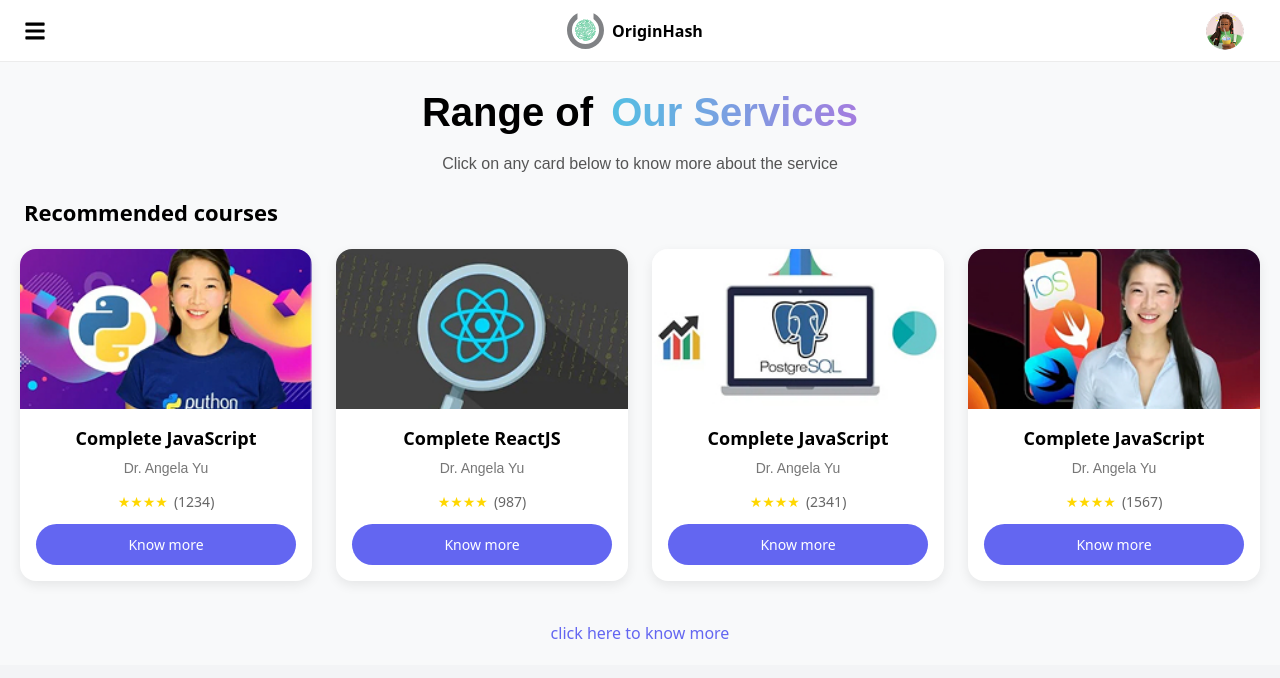
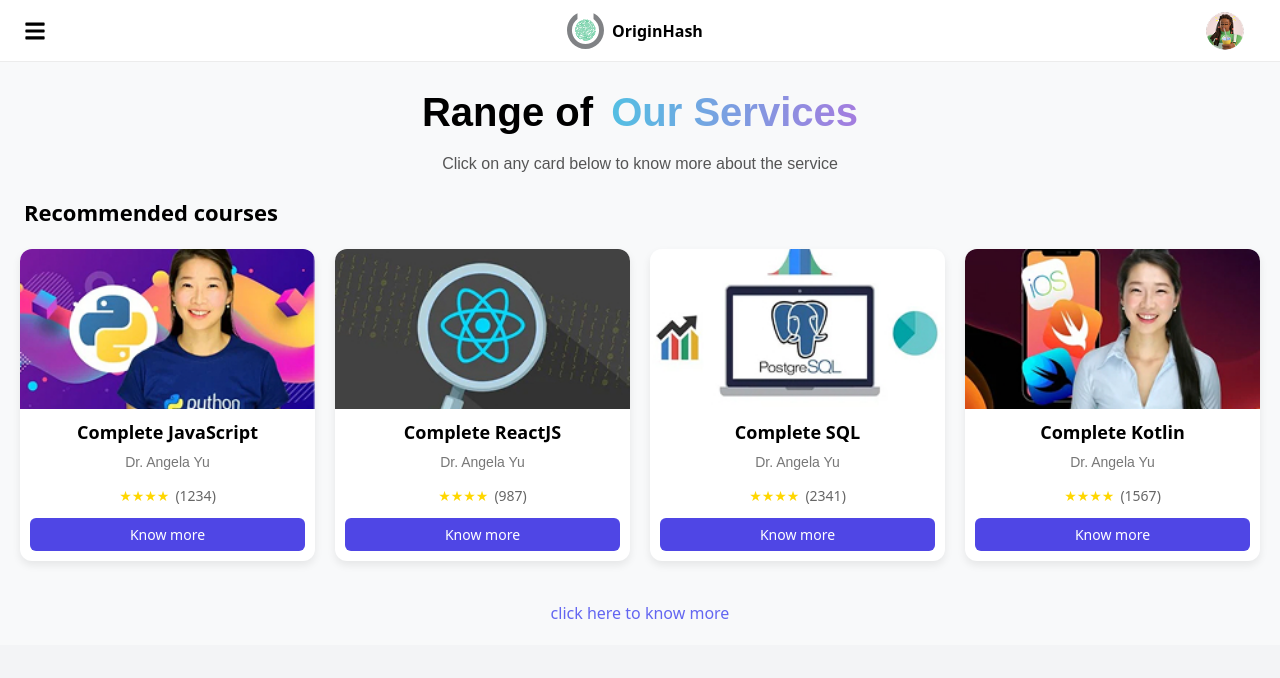
Before and after one commit to dev-Lavi/OriginHash, a React (Vite) app in the folder originhash/: page /services in a window 1280 px wide. Shown: the top 678 px of the page. Built offline with nearby package versions, Linux system fonts and the light colour scheme; no server answers.

Commit message:
added shadow ui for dashboard

```diff
--- a/originhash/src/pages/Dashboard.jsx
+++ b/originhash/src/pages/Dashboard.jsx
@@ -1,4 +1,4 @@
-import React from 'react';
+import React, { useState, useEffect } from 'react';
 import styles from './Dashboard.module.css';
 import JavaScript from "../assets/courses/javascript.jpg";
 import react from "../assets/courses/react.jpg";
@@ -6,44 +6,26 @@
 import kotlin from "../assets/courses/kotlin.jpg";
 
 const mockCourses = [
-  {
-    id: 1,
-    title: 'Complete JavaScript',
-    thumbnail: JavaScript,
-    creator: 'Dr. Angela Yu',
-    rating: 4.8,
-    reviews: 1234
-  },
-  {
-    id: 2,
-    title: 'Complete ReactJS',
-    thumbnail: react,
-    creator: 'Dr. Angela Yu',
-    rating: 4.9,
-    reviews: 987
-  },
-  {
-    id: 3,
-    title: 'Complete JavaScript',
-    thumbnail: sql,
-    creator: 'Dr. Angela Yu',
-    rating: 4.7,
-    reviews: 2341
-  },
-  {
-    id: 4,
-    title: 'Complete JavaScript',
-    thumbnail: kotlin,
-    creator: 'Dr. Angela Yu',
-    rating: 4.9,
-    reviews: 1567
-  }
+  { id: 1, title: 'Complete JavaScript', thumbnail: JavaScript, creator: 'Dr. Angela Yu', rating: 4.8, reviews: 1234 },
+  { id: 2, title: 'Complete ReactJS', thumbnail: react, creator: 'Dr. Angela Yu', rating: 4.9, reviews: 987 },
+  { id: 3, title: 'Complete SQL', thumbnail: sql, creator: 'Dr. Angela Yu', rating: 4.7, reviews: 2341 },
+  { id: 4, title: 'Complete Kotlin', thumbnail: kotlin, creator: 'Dr. Angela Yu', rating: 4.9, reviews: 1567 }
 ];
 
 const Dashboard = () => {
+  const [loading, setLoading] = useState(true);
+  const [courses, setCourses] = useState([]);
+
+  useEffect(() => {
+    // Simulate API delay
+    setTimeout(() => {
+      setCourses(mockCourses);
+      setLoading(false);
+    }, 2000);
+  }, []);
+
   return (
     <div className={styles.mainContent}>
-      {/* Services Section */}
       <section className={styles.services}>
         <h2>
           Range of <span>Our Services</span>
@@ -52,7 +34,16 @@
 
         <h3>Recommended courses</h3>
         <div className={styles.courseGrid}>
-          {mockCourses.map(course => (
+          {loading
+            ? Array(4).fill(0).map((_, idx) => (
+                <div key={idx} className={`${styles.courseCard} ${styles.skeletonCard}`}>
+                  <div className={styles.skeletonThumbnail}></div>
+                  <div className={styles.skeletonText}></div>
+                  <div className={styles.skeletonTextShort}></div>
+                  <div className={styles.skeletonButton}></div>
+                </div>
+              ))
+            : courses.map(course => (
                 <div key={course.id} className={styles.courseCard}>
                   <img src={course.thumbnail} alt={course.title} />
                   <div className={styles.courseInfo}>
@@ -65,7 +56,8 @@
                     <button className={styles.knowMore}>Know more</button>
                   </div>
                 </div>
-          ))}
+              ))
+          }
         </div>
 
         <div className={styles.viewMore}>
--- a/originhash/src/pages/Dashboard.module.css
+++ b/originhash/src/pages/Dashboard.module.css
@@ -194,3 +194,88 @@
 .viewMore a:hover {
   text-decoration: underline;
 }
+
+.courseGrid {
+  display: grid;
+  grid-template-columns: repeat(auto-fit, minmax(220px, 1fr));
+  gap: 20px;
+}
+
+.courseCard {
+  background: #fff;
+  border-radius: 12px;
+  overflow: hidden;
+  box-shadow: 0 4px 8px rgba(0,0,0,0.08);
+  transition: transform 0.2s ease;
+}
+
+.courseCard:hover {
+  transform: translateY(-5px);
+}
+
+.courseInfo {
+  padding: 10px;
+}
+
+.knowMore {
+  background: #4f46e5;
+  color: white;
+  padding: 6px 10px;
+  border: none;
+  border-radius: 6px;
+  cursor: pointer;
+  transition: background 0.2s ease;
+}
+
+.knowMore:hover {
+  background: #4338ca;
+}
+
+/* Skeleton Styles */
+.skeletonCard {
+  padding: 10px;
+  animation: fadeIn 0.3s ease-in-out;
+}
+
+.skeletonThumbnail,
+.skeletonText,
+.skeletonTextShort,
+.skeletonButton {
+  background: linear-gradient(90deg, #ececec 25%, #f5f5f5 50%, #ececec 75%);
+  background-size: 200% 100%;
+  animation: shimmer 1.5s infinite;
+  border-radius: 6px;
+}
+
+.skeletonThumbnail {
+  height: 120px;
+  margin-bottom: 8px;
+}
+
+.skeletonText {
+  height: 16px;
+  width: 80%;
+  margin-bottom: 6px;
+}
+
+.skeletonTextShort {
+  height: 14px;
+  width: 60%;
+  margin-bottom: 10px;
+}
+
+.skeletonButton {
+  height: 28px;
+  width: 50%;
+  border-radius: 4px;
+}
+
+@keyframes shimmer {
+  0% { background-position: -200% 0; }
+  100% { background-position: 200% 0; }
+}
+
+@keyframes fadeIn {
+  from { opacity: 0; transform: translateY(5px); }
+  to { opacity: 1; transform: translateY(0); }
+}
```
Lines whose indentation alone changed are shown as unchanged.
